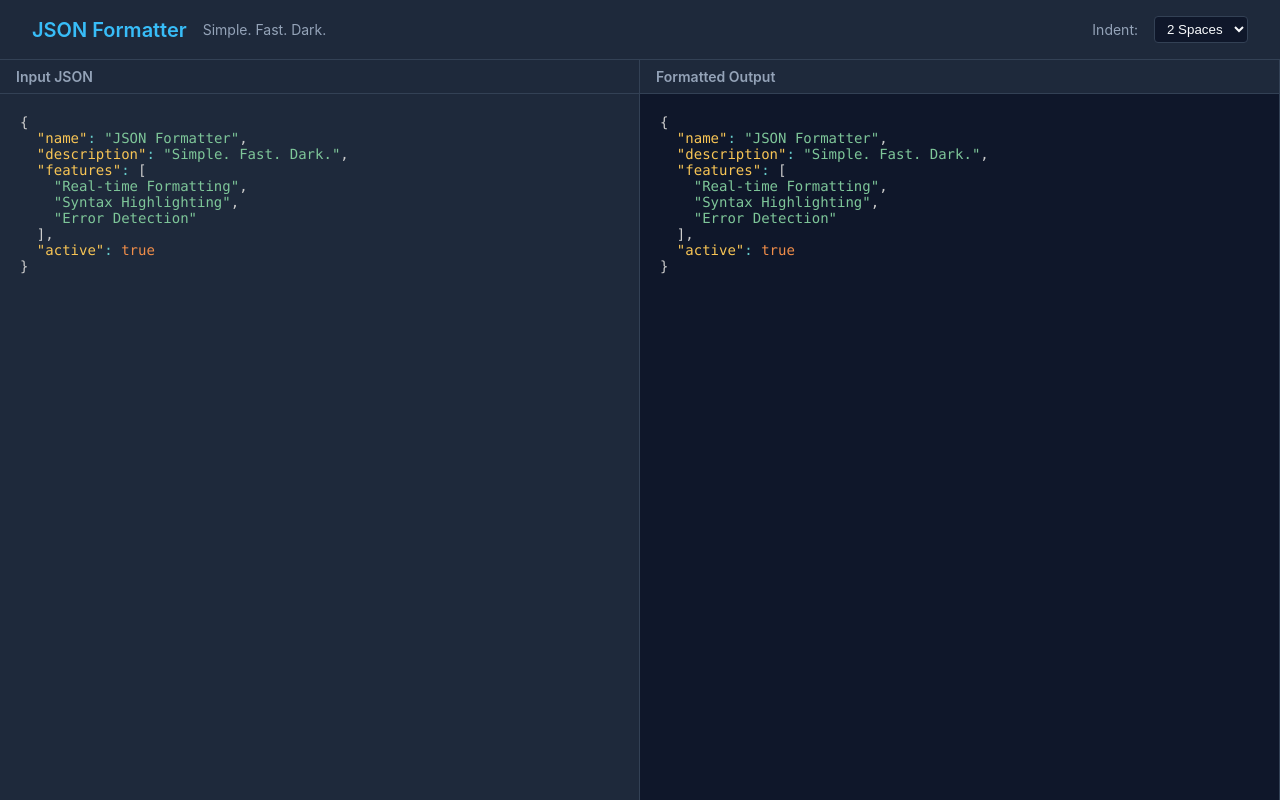
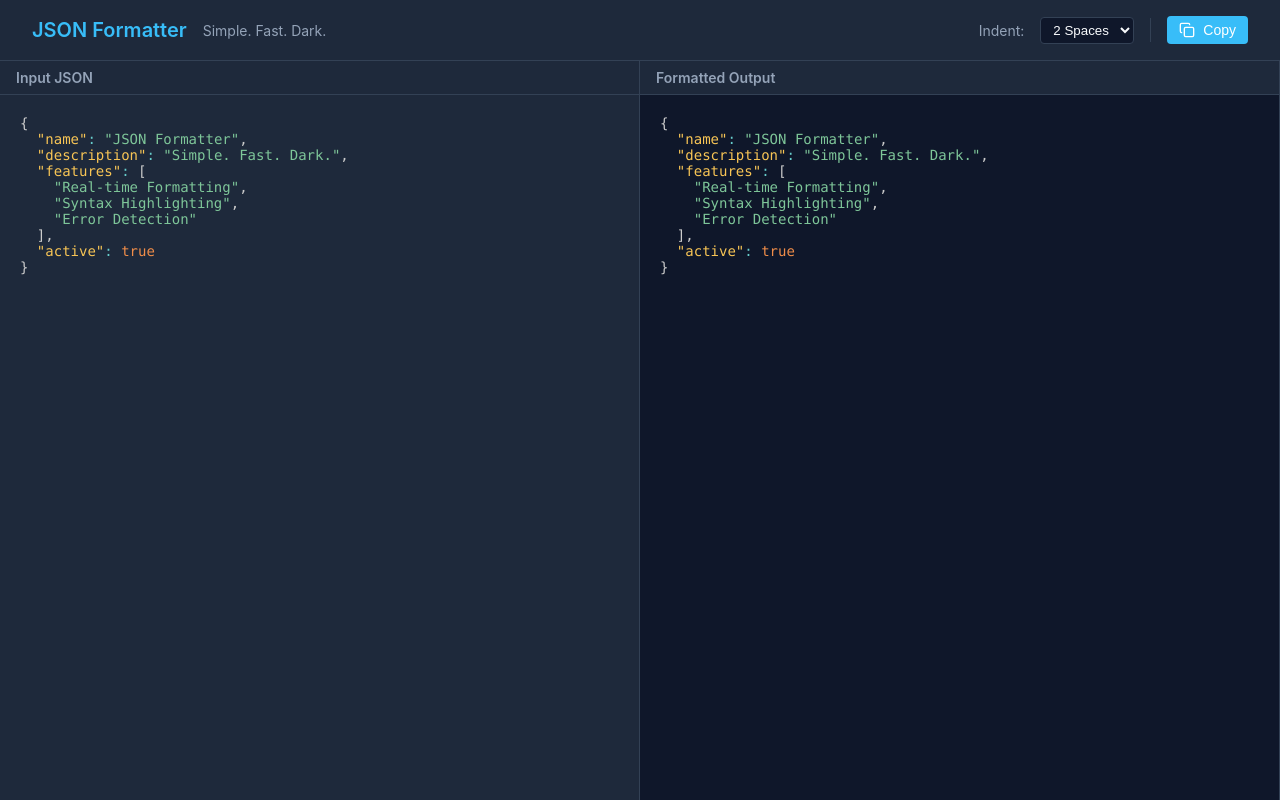
Before and after one commit to t11a/json-formatter, a React (Vite) app: page / in a window 1280 px wide. Built offline with nearby package versions, Linux system fonts and the light colour scheme.

Commit message:
add copy button

```diff
--- a/src/App.jsx
+++ b/src/App.jsx
@@ -33,7 +33,7 @@ function App() {
     }, [input, indent]);
 
     return (
-        <Layout controls={<Controls indent={indent} onIndentChange={setIndent} />}>
+        <Layout controls={<Controls indent={indent} onIndentChange={setIndent} output={output} />}>
             <div style={{ display: 'flex', width: '100%', height: '100%' }}>
                 <div style={{ flex: 1, height: '100%' }}>
                     <JsonEditor
--- a/src/components/Controls.jsx
+++ b/src/components/Controls.jsx
@@ -1,6 +1,19 @@
-import React from 'react';
+import React, { useState } from 'react';
+import { Copy, Check } from 'lucide-react';
 
-const Controls = ({ indent, onIndentChange }) => {
+const Controls = ({ indent, onIndentChange, output }) => {
+    const [copied, setCopied] = useState(false);
+
+    const handleCopy = async () => {
+        try {
+            await navigator.clipboard.writeText(output);
+            setCopied(true);
+            setTimeout(() => setCopied(false), 2000);
+        } catch (err) {
+            console.error('Failed to copy:', err);
+        }
+    };
+
     return (
         <div style={{
             display: 'flex',
@@ -27,6 +40,31 @@ const Controls = ({ indent, onIndentChange }) => {
                 <option value={4}>4 Spaces</option>
                 <option value={8}>8 Spaces</option>
             </select>
+
+            <div style={{ width: '1px', height: '24px', backgroundColor: 'var(--border-color)' }} />
+
+            <button
+                onClick={handleCopy}
+                disabled={!output}
+                style={{
+                    display: 'flex',
+                    alignItems: 'center',
+                    gap: '0.5rem',
+                    backgroundColor: copied ? 'var(--success-color)' : 'var(--accent-color)',
+                    color: copied ? '#fff' : '#fff',
+                    border: 'none',
+                    padding: '0.375rem 0.75rem',
+                    borderRadius: '4px',
+                    cursor: output ? 'pointer' : 'not-allowed',
+                    fontSize: '0.875rem',
+                    fontWeight: 500,
+                    opacity: output ? 1 : 0.5,
+                    transition: 'all 0.2s'
+                }}
+            >
+                {copied ? <Check size={16} /> : <Copy size={16} />}
+                {copied ? 'Copied!' : 'Copy'}
+            </button>
         </div>
     );
 };
```
